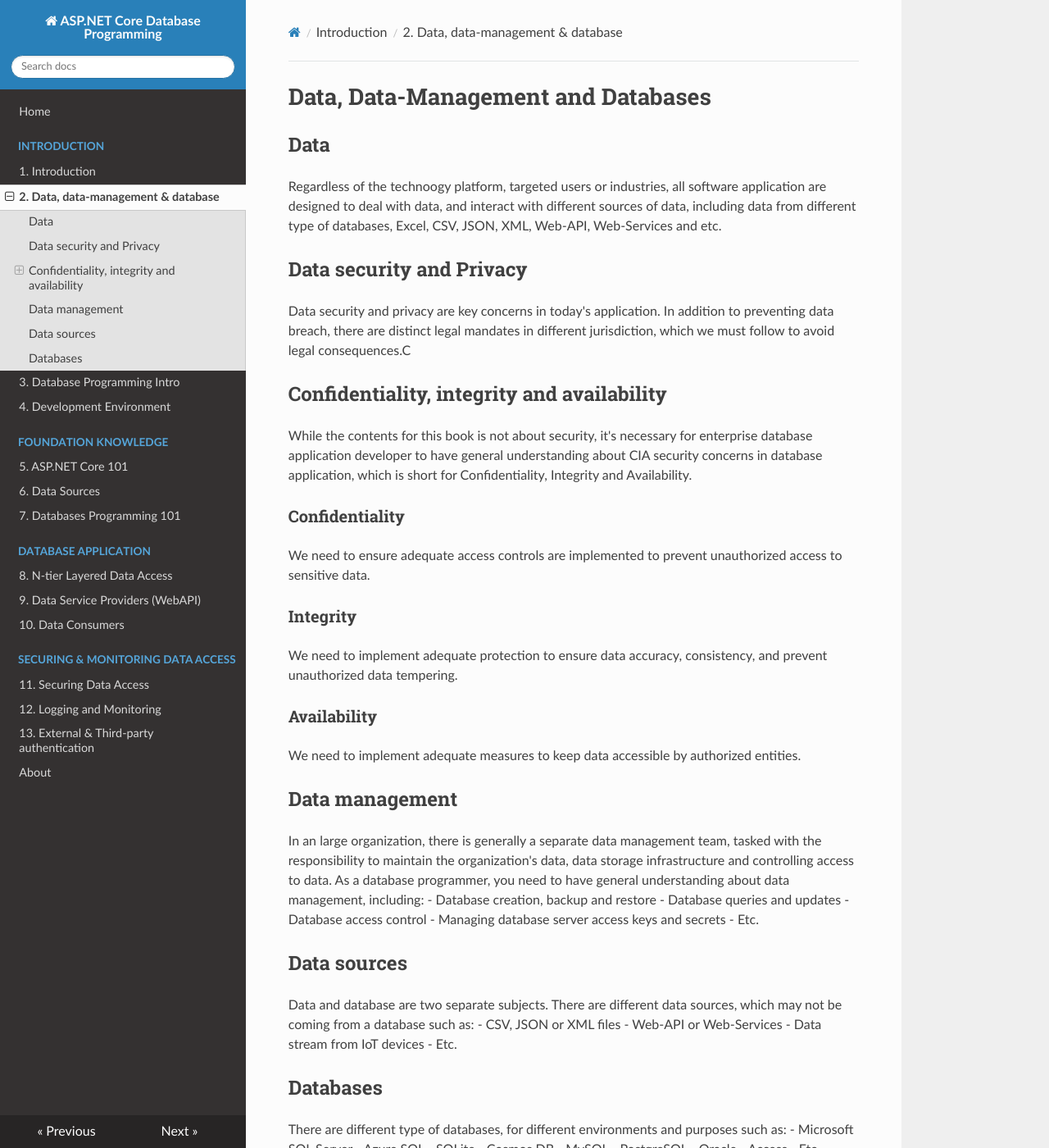
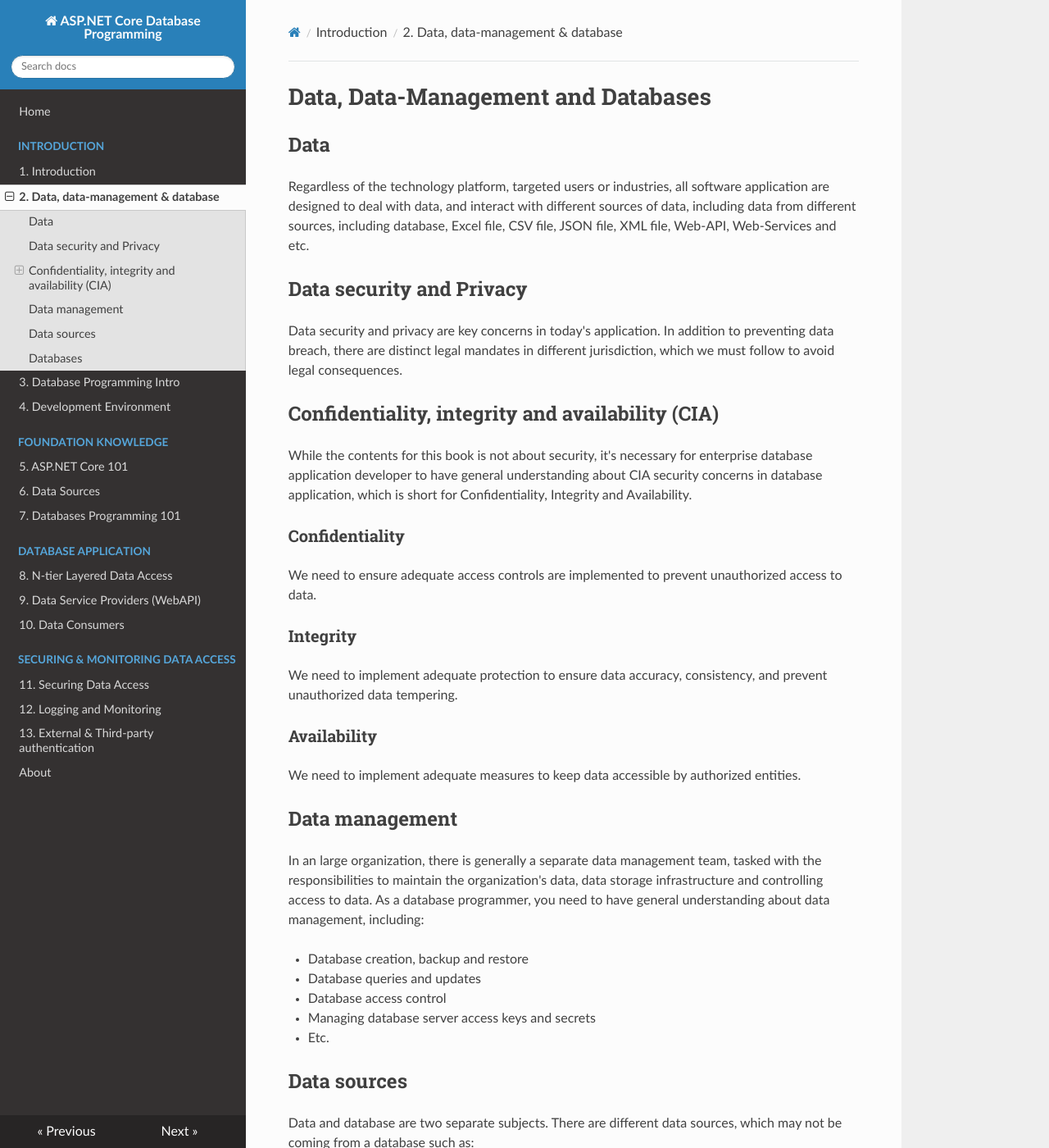
Before and after one commit to samuelp101/AspNetCore-Database, an MkDocs documentation site: the page built from docs/ch02.md, in a window 1280 px wide and 1400 px high. Shown: the whole window at 82% size. Built offline with MkDocs 1.6.1, drawn with Linux system fonts in a browser that asks for light colours; nearby versions of some CDN libraries; some of the changed text lies outside the part shown.

Commit message:
updated chapter-2

```diff
--- a/docs/ch02.md
+++ b/docs/ch02.md
@@ -1,16 +1,16 @@
 # Data, Data-Management and Databases
 
 ## Data
-Regardless of the technoogy platform, targeted users or industries, all software application are designed to deal with data, and interact with different sources of data, including data from different type of databases, Excel, CSV, JSON, XML, Web-API, Web-Services and etc.
+Regardless of the technology platform, targeted users or industries, all software application are designed to deal with data, and interact with different sources of data, including data from different sources, including database, Excel file, CSV file, JSON file, XML file, Web-API, Web-Services and etc.
 
 ## Data security and Privacy
-Data security and privacy are key concerns in today's application.  In addition to preventing data breach, there are distinct legal mandates in different jurisdiction, which we must follow to avoid legal consequences.C
+Data security and privacy are key concerns in today's application.  In addition to preventing data breach, there are distinct legal mandates in different jurisdiction, which we must follow to avoid legal consequences.
 
-## Confidentiality, integrity and availability
+## Confidentiality, integrity and availability (CIA)
 While the contents for this book is not about security, it's necessary for enterprise database application developer to have general understanding about CIA security concerns in database application, which is short for Confidentiality, Integrity and Availability.
 
 ### Confidentiality
-We need to ensure adequate access controls are implemented to prevent unauthorized access to sensitive data.
+We need to ensure adequate access controls are implemented to prevent unauthorized access to data.
 
 ### Integrity
 We need to implement adequate protection to ensure data accuracy, consistency, and prevent unauthorized data tempering.
@@ -19,7 +19,8 @@ We need to implement adequate protection to ensure data accuracy, consistency, a
 We need to implement adequate measures to keep data accessible by authorized entities.
 
 ## Data management
-In an large organization, there is generally a separate data management team, tasked with the responsibility to maintain the organization's data, data storage infrastructure and controlling access to data.  As a database programmer, you need to have general understanding about data management, including:
+In an large organization, there is generally a separate data management team, tasked with the responsibilities to maintain the organization's data, data storage infrastructure and controlling access to data.  As a database programmer, you need to have general understanding about data management, including:
+
   - Database creation, backup and restore
   - Database queries and updates
   - Database access control
@@ -28,6 +29,7 @@ In an large organization, there is generally a separate data management team, ta
 
 ## Data sources
 Data and database are two separate subjects.  There are different data sources, which may not be coming from a database such as:
+
   - CSV, JSON or XML files
   - Web-API or Web-Services
   - Data stream from IoT devices
@@ -35,6 +37,7 @@ Data and database are two separate subjects.  There are different data sources,
 
 ## Databases
 There are different type of databases, for different environments and purposes such as:
+
   - Microsoft SQL Server
   - Azure SQL
   - SQLite
```
